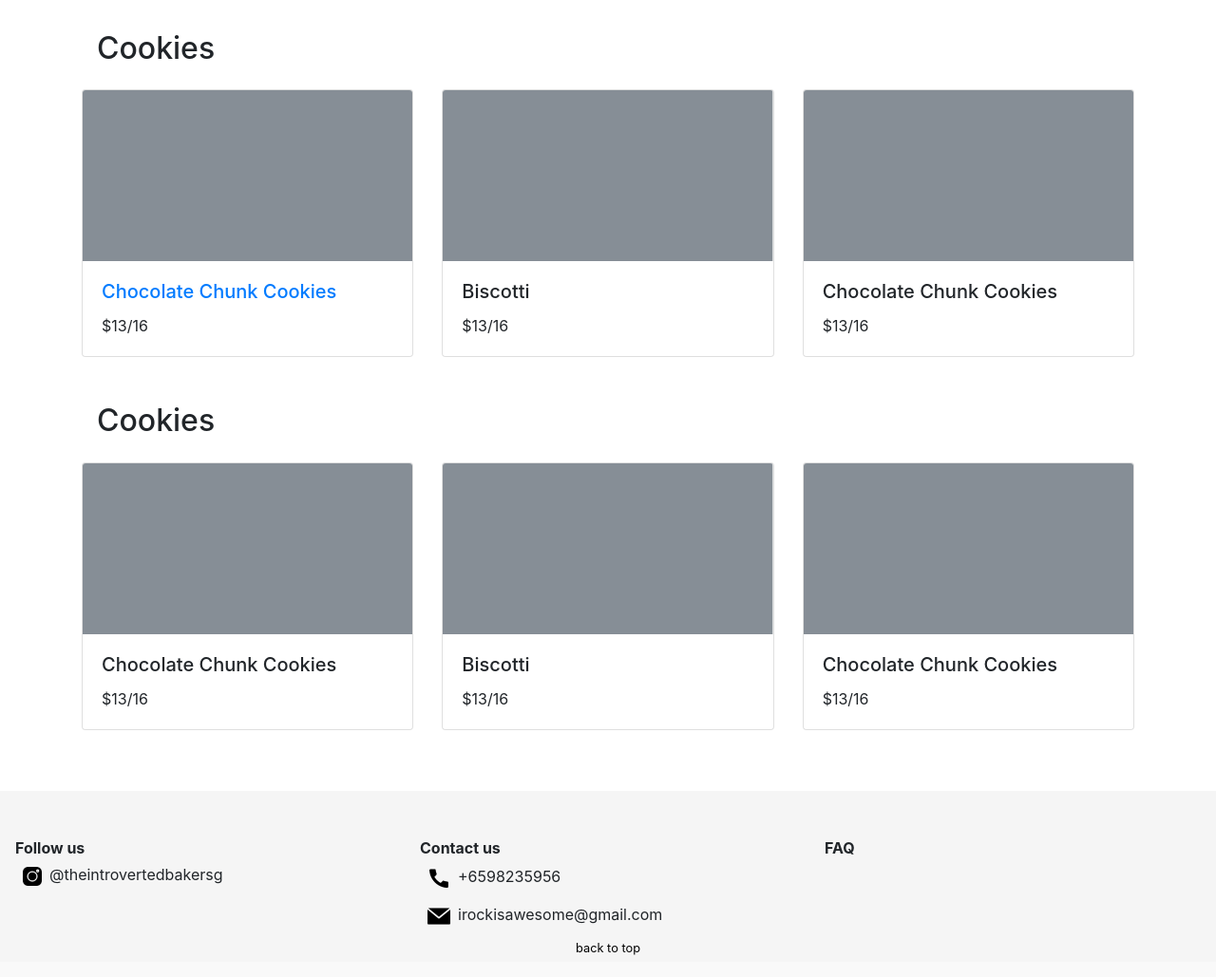
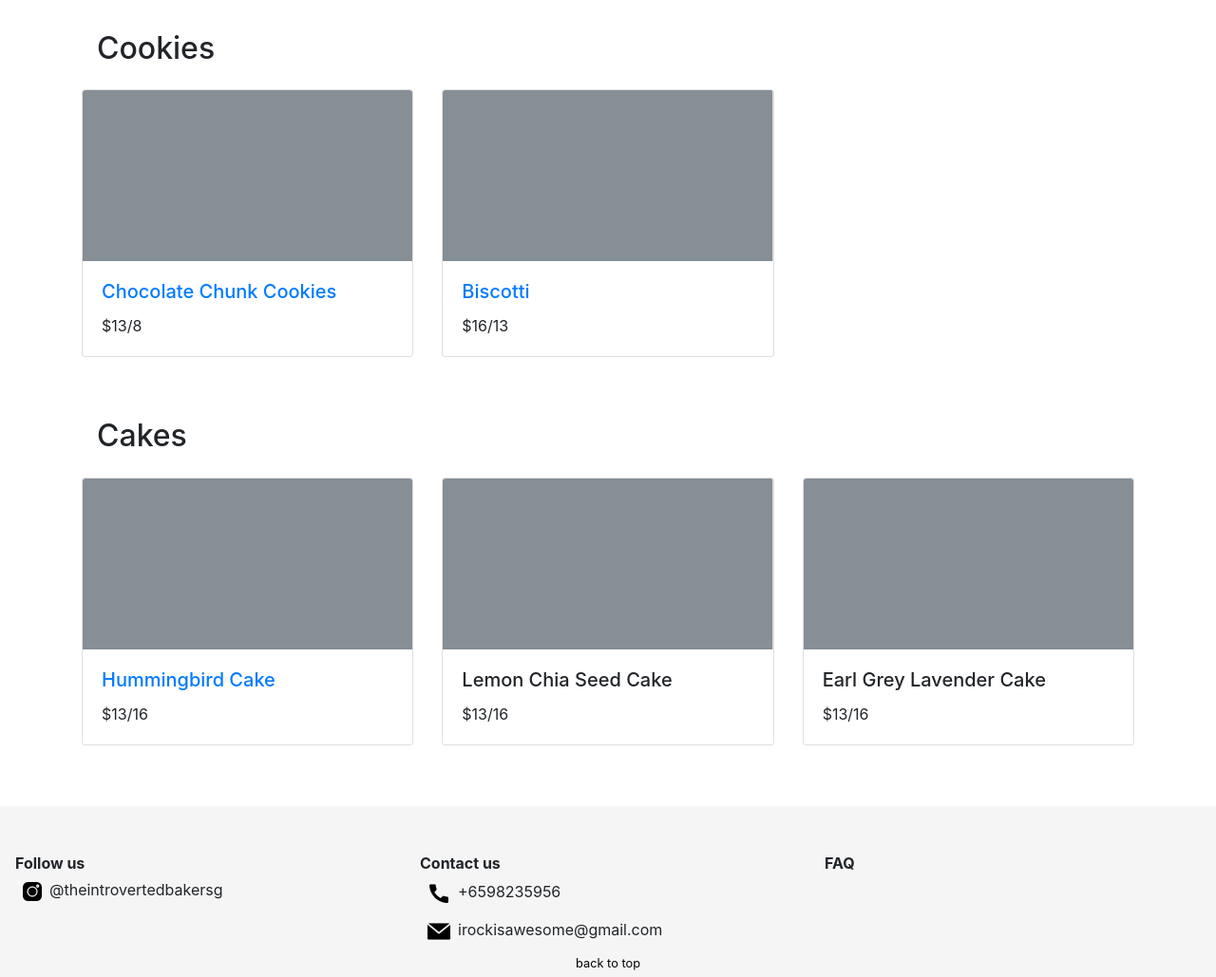
Before and after one commit to tenebrius1/introvertedbaker, a Flask app: page /products in a window 1280 px wide. Shown: the part 169-1198 px from the top of the page at 95% size. Before the commit the page ends 1175 px from the top, so only its background shows below. Run offline with Flask 2, Linux system fonts and the light colour scheme; some libraries are stand-ins or nearby versions.

```diff
--- a/app.py
+++ b/app.py
@@ -18,6 +18,14 @@ def products():
 def ccc():
     return render_template("ccc.html")
 
+@app.route("/biscotti")
+def biscotti():
+    return render_template("biscotti.html")
+
+@app.route("/hummingbird")
+def hummingbird():
+    return render_template("hummingbird.html")
+
 """ @app.route("/faq")
 def faq():
     return render_template("faq.html") """
--- a/static/styles.css
+++ b/static/styles.css
@@ -103,6 +103,11 @@ html {
   text-decoration: none !important;
 }
 
+.carousel-pic {
+  width: 91px !important;
+  height: 21px !important;
+}
+
 @media (max-width: 480px) {
   #logo {
     width: 100px !important;
--- a/templates/layout.html
+++ b/templates/layout.html
@@ -16,7 +16,7 @@
 
     <link href="/static/styles.css" rel="stylesheet" />
 
-    <link href="/static/logo.png" rel="icon" />
+    <link href="/static/misc/logo.png" rel="icon" />
 
     <script src="../static/script.js"></script>
 
@@ -27,7 +27,7 @@
     <nav class="site-header sticky-top navbar-expand-lg navbar navbar-light">
         <div class="container d-flex" id="navbar_container">
             <a class="navbar-brand" href="/" aria-label="Home">
-                <img src="/static/logo.png" loading="lazy" id="logo">
+                <img src="/static/misc/logo.png" loading="lazy" id="logo">
             </a>
             <button class="navbar-toggler" type="button" data-toggle="collapse" data-target="#navbarSupportedContent"
                 aria-controls="navbarSupportedContent" aria-expanded="false" aria-label="Toggle navigation">
@@ -56,12 +56,12 @@
     <div class="row">
         <div class="col-12 col-md">
             <p class="footer_words"><strong>Follow us</strong></p>
-            <p class="footer_words"><img src="../static/instagram.png" width="20px" height="20px" style="margin: 0.5rem;">@theintrovertedbakersg</p>
+            <p class="footer_words"><img src="../static/misc/instagram.png" width="20px" height="20px" style="margin: 0.5rem;">@theintrovertedbakersg</p>
         </div>
         <div class="col-12 col-md">
             <p class="footer_words"><strong>Contact us</strong></p>
-            <p class="footer_words"><img src="../static/phone.png" style="margin: 0.5rem;">+6598235956</p>
-            <p class="footer_words"><img src="../static/mail.png" style="margin: 0.5rem;">irockisawesome@gmail.com</p>
+            <p class="footer_words"><img src="../static/misc/phone.png" style="margin: 0.5rem;">+6598235956</p>
+            <p class="footer_words"><img src="../static/misc/mail.png" style="margin: 0.5rem;">irockisawesome@gmail.com</p>
         </div>
         <div class="col-12 col-md">
             <p class="footer_words"><strong>FAQ</strong></p>
--- a/templates/products.html
+++ b/templates/products.html
@@ -6,9 +6,27 @@
 
 <div class="container justify-content-start p-3">
     <h2 class="p-3">Cookies</h2>
-    <div class="card-deck">
-        <div class="card" style="width: 18rem;">
+    <div class="row">
+        <div class="col-sm-4 mb-3">
+            <div class="card">
                 <a href="/ccc">
+                    <svg class="bd-placeholder-img card-img-top" width="100%" height="180"
+                        xmlns="http://www.w3.org/2000/svg" preserveAspectRatio="xMidYMid slice" focusable="false"
+                        role="img" aria-label="Placeholder: Image cap">
+                        <rect width="100%" height="100%" fill="#868e96"></rect>
+                    </svg>
+                </a>
+                <div class="card-body">
+                    <a href="/ccc">
+                        <h5 class="card-title">Chocolate Chunk Cookies</h5>
+                    </a>
+                    <p class="card-text">$13/8</p>
+                </div>
+            </div>
+        </div>
+        <div class="col-sm-4">
+            <div class="card">
+                <a href="/biscotti">
                     <svg class="bd-placeholder-img card-img-top" width="100%" height="180"
                     xmlns="http://www.w3.org/2000/svg" preserveAspectRatio="xMidYMid slice" focusable="false" role="img"
                     aria-label="Placeholder: Image cap">
@@ -16,66 +34,51 @@
                     </svg>
                 </a>
                 <div class="card-body">
-                <a href="/ccc">
-                    <h5 class="card-title">Chocolate Chunk Cookies</h5>
+                    <a href="/biscotti">
+                        <h5 class="card-title">Biscotti</h5>
                     </a>
-                <p class="card-text">$13/16</p>
+                    <p class="card-text">$16/13</p>
                 </div>
-        </div>
-        <div class="card" style="width: 18rem;">
-            <svg class="bd-placeholder-img card-img-top" width="100%" height="180" xmlns="http://www.w3.org/2000/svg"
-                preserveAspectRatio="xMidYMid slice" focusable="false" role="img" aria-label="Placeholder: Image cap">
-                <rect width="100%" height="100%" fill="#868e96"></rect>
-            </svg>
-            <div class="card-body">
-                <h5 class="card-title">Biscotti</h5>
-                <p class="card-text">$13/16</p>
-            </div>
-        </div>
-        <div class="card" style="width: 18rem;">
-            <svg class="bd-placeholder-img card-img-top" width="100%" height="180" xmlns="http://www.w3.org/2000/svg"
-                preserveAspectRatio="xMidYMid slice" focusable="false" role="img" aria-label="Placeholder: Image cap">
-                <rect width="100%" height="100%" fill="#868e96"></rect>
-            </svg>
-            <div class="card-body">
-                <h5 class="card-title">Chocolate Chunk Cookies</h5>
-                <p class="card-text">$13/16</p>
             </div>
         </div>
     </div>
 </div>
 
 <div class="container justify-content-start p-3">
-    <h2 class="p-3">Cookies</h2>
+    <h2 class="p-3">Cakes</h2>
     <div class="card-deck">
-        <div class="card" style="width: 18rem;">
+        <div class="card">
+            <a href="/hummingbird">
+                <svg class="bd-placeholder-img card-img-top" width="100%" height="180" xmlns="http://www.w3.org/2000/svg"
+                preserveAspectRatio="xMidYMid slice" focusable="false" role="img" aria-label="Placeholder: Image cap">
+                <rect width="100%" height="100%" fill="#868e96"></rect>
+                </svg>
+            </a>
+            <div class="card-body">
+                <a href="/hummingbird">
+                    <h5 class="card-title">Hummingbird Cake</h5>
+                </a>
+                <p class="card-text">$13/16</p>
+            </div>
+        </div>
+        <div class="card">
             <svg class="bd-placeholder-img card-img-top" width="100%" height="180" xmlns="http://www.w3.org/2000/svg"
                 preserveAspectRatio="xMidYMid slice" focusable="false" role="img" aria-label="Placeholder: Image cap">
                 <rect width="100%" height="100%" fill="#868e96"></rect>
             </svg>
             <div class="card-body">
-                <h5 class="card-title">Chocolate Chunk Cookies</h5>
+                <h5 class="card-title">Lemon Chia Seed Cake</h5>
                 <p class="card-text">$13/16</p>
             </div>
         </div>
-        <div class="card" style="width: 18rem;">
-            <svg class="bd-placeholder-img card-img-top" width="100%" height="180" xmlns="http://www.w3.org/2000/svg"
-                preserveAspectRatio="xMidYMid slice" focusable="false" role="img" aria-label="Placeholder: Image cap">
-                <rect width="100%" height="100%" fill="#868e96"></rect>
-            </svg>
-            <div class="card-body">
-                <h5 class="card-title">Biscotti</h5>
-                <p class="card-text">$13/16</p>
-            </div>
-        </div>
-        <div class="card" style="width: 18rem;">
+        <div class="card">
             <a href="/ccc"><svg class="bd-placeholder-img card-img-top" width="100%" height="180"
                     xmlns="http://www.w3.org/2000/svg" preserveAspectRatio="xMidYMid slice" focusable="false" role="img"
                     aria-label="Placeholder: Image cap">
                     <rect width="100%" height="100%" fill="#868e96"></rect>
                 </svg></a>
             <div class="card-body">
-                <h5 class="card-title">Chocolate Chunk Cookies</h5>
+                <h5 class="card-title">Earl Grey Lavender Cake</h5>
                 <p class="card-text">$13/16</p>
             </div>
         </div>
```
Also changed, not shown: templates/biscotti.html (added, +49 -0 lines), templates/ccc.html (+17 -30 lines), templates/hummingbird.html (added, +50 -0 lines), static/biscotti/biscotti_0.jpg (added), static/biscotti/biscotti_1.jpg (added), static/ccc/ccc_0.jpg (added), static/ccc/ccc_1.jpg (added), static/ccc/ccc_2.jpg (added), static/ccc/ccc_3.jpg (added), static/hummingbird/hummingbird_0.jpg (added), static/misc/instagram.png (renamed from static/instagram.png), static/misc/logo.png (renamed from static/logo.png), static/misc/mail.png (renamed from static/mail.png), static/misc/phone.png (renamed from static/phone.png). Lines whose indentation alone changed are shown as unchanged.
